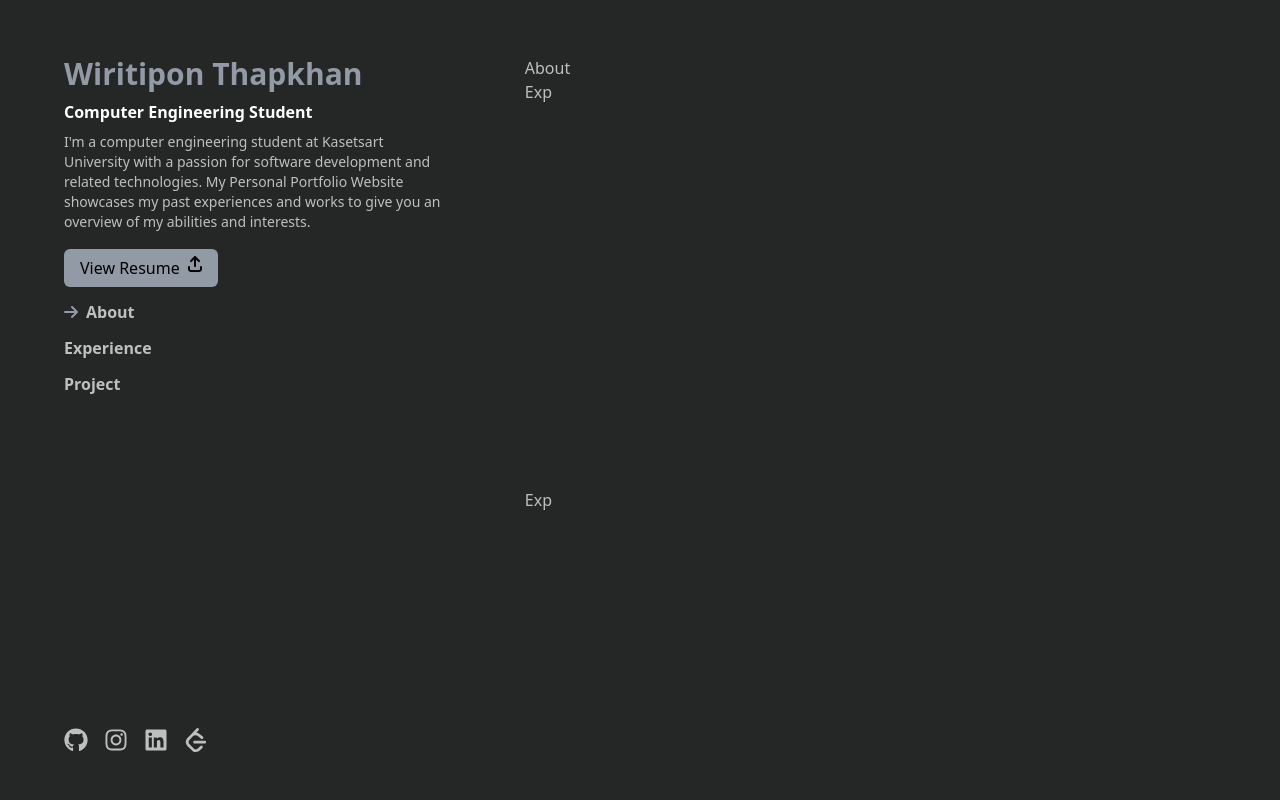
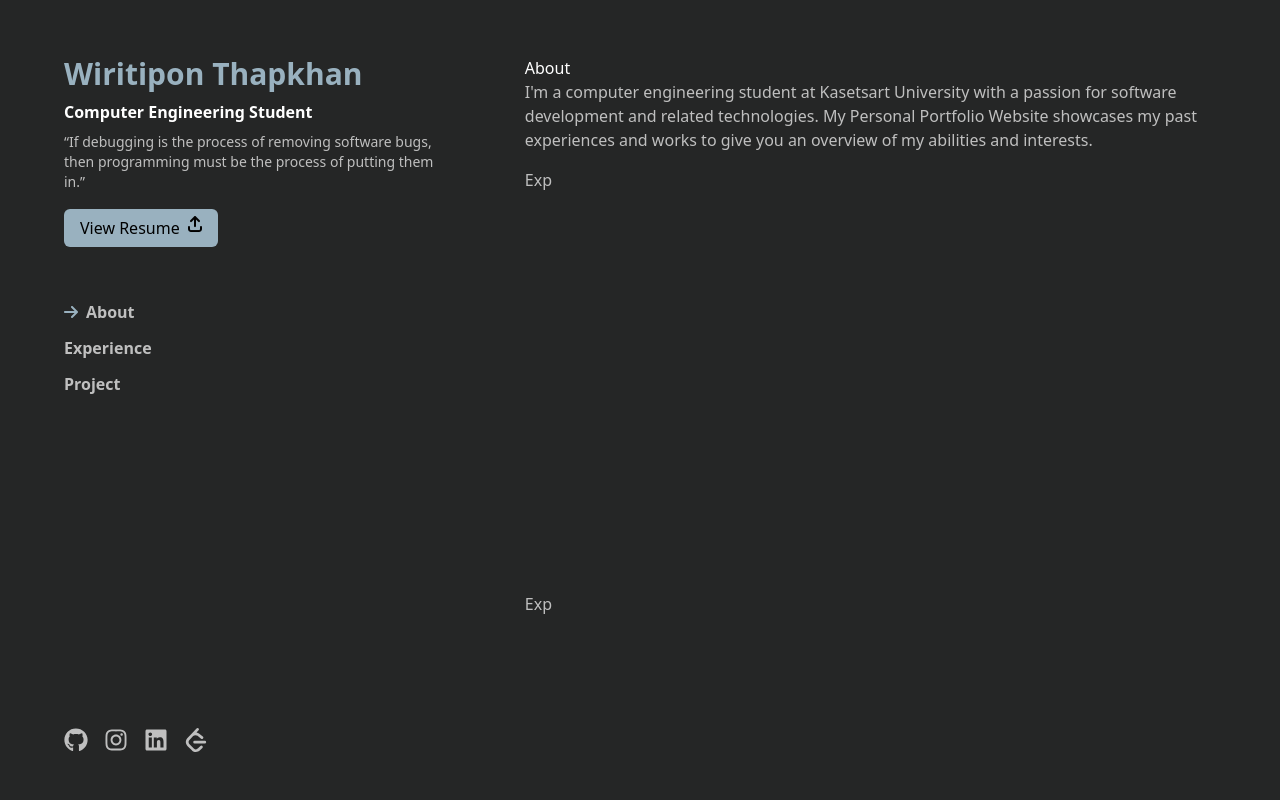
Before and after one commit to zignalssss/myPortfolio, a React (Vite) app in the folder client/: page / in a window 1280 px wide. Shown: the top 800 px of the page. Built offline with nearby package versions, Linux system fonts and the light colour scheme.

Commit message:
add new file struct

```diff
--- /dev/null
+++ b/client/src/contents/about.js
@@ -0,0 +1,4 @@
+export const data = {
+    title:"About",
+    description:"I'm a computer engineering student at Kasetsart University with a passion for software development and related technologies. My Personal Portfolio Website showcases my past experiences and works to give you an overview of my abilities and interests.",
+}
--- /dev/null
+++ b/client/src/contents/header.js
@@ -0,0 +1,7 @@
+export const data = {
+    name:"Wiritipon Thapkhan",
+    title:"Computer Engineering Student",
+    caption:"“If debugging is the process of removing software bugs, then programming must be the process of putting them in.”",
+    btnText:"View Resume",
+    link:""
+}
--- /dev/null
+++ b/client/src/sections/About/index.jsx
@@ -0,0 +1,11 @@
+import { data } from "../../contents/about";
+const About = () =>{
+    return(
+        <div>
+            <div className="text-priAccent font-medium">{data.title}</div>
+            <div>{data.description}</div>
+        </div>
+
+    )
+}
+export default About;
--- a/client/src/sections/Header/index.jsx
+++ b/client/src/sections/Header/index.jsx
@@ -1,16 +1,16 @@
 import { FontAwesomeIcon } from '@fortawesome/react-fontawesome';
 import { faArrowUpFromBracket } from '@fortawesome/free-solid-svg-icons';
-
+import { data } from '../../contents/header';
 const Header = () =>{
     return(
         <div className='flex flex-col gap-2'>
-              <div className='text-3xl text-priTitle font-semibold'>Wiritipon Thapkhan</div>
-              <div className='text-priAccent font-semibold'>Computer Engineering Student</div>
-              <div className='text-sm w-5/6'>I'm a computer engineering student at Kasetsart University with a passion for software development and related technologies. My Personal Portfolio Website showcases my past experiences and works to give you an overview of my abilities and interests.</div>
+              <div className='text-3xl text-priTitle font-semibold'>{data.name}</div>
+              <div className='text-priAccent font-semibold'>{data.title}</div>
+              <div className='text-sm w-5/6'>{data.caption}</div>
               <div className='mt-4'>
                 <a href=''>
                 <span className='rounded-md bg-priTitle text-black py-2 px-4'>
-                  View Resume
+                  {data.btnText}
                   <span className='ml-2'><FontAwesomeIcon  className = 'animate-bounce' icon={faArrowUpFromBracket}/></span>
                   </span>
                 </a>
--- a/client/src/sections/Rightsection/index.jsx
+++ b/client/src/sections/Rightsection/index.jsx
@@ -1,7 +1,9 @@
+import About from "../About";
+
 const Rightsection = () => {
     return (
-        <div>
-            <div>About</div>
+        <div className="grid gap-y-4">
+            <About/>
             <div className='mb-96'>Exp</div>
             <div className='mb-96'>Exp</div>
             <div className='mb-96'>Exp</div>
--- a/client/tailwind.config.js
+++ b/client/tailwind.config.js
@@ -7,7 +7,7 @@ export default {
   theme: {
     extend: {
       colors:{
-        priTitle:"#929AA6",
+        priTitle:"#99B1BF",
         priContent:"#FFFFFF",
         priSubContent:"#BFBFBF",
         priBase:"#BFBFBF",
```
